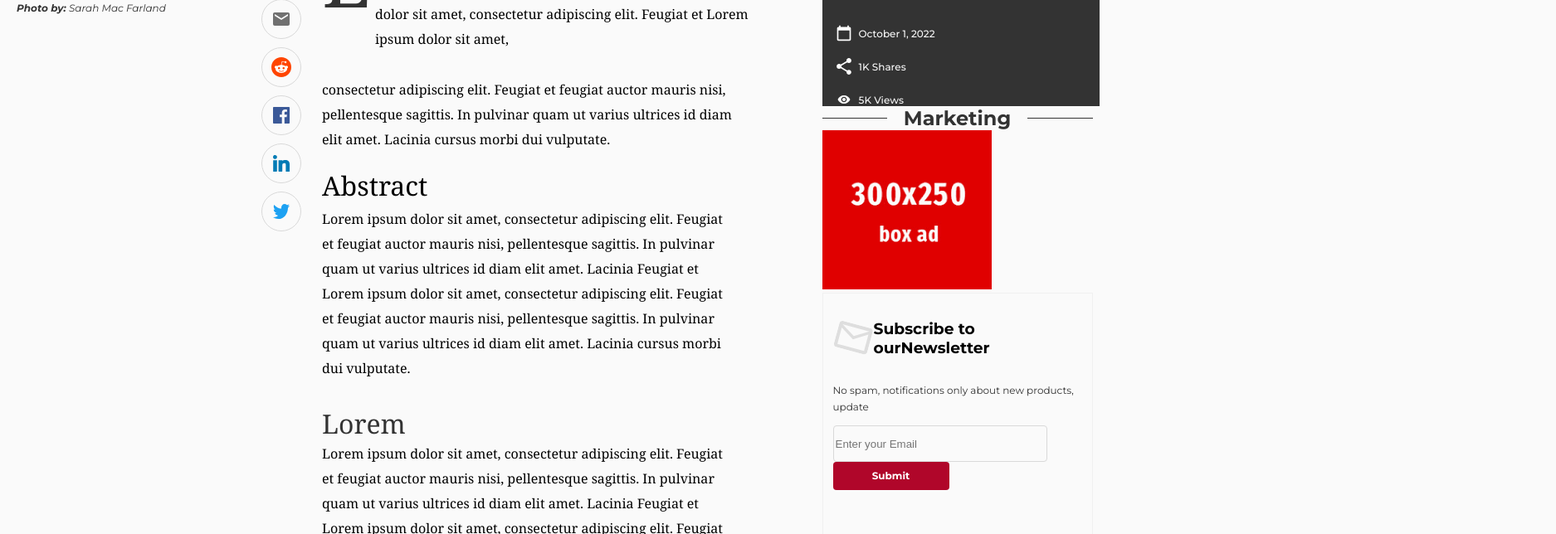
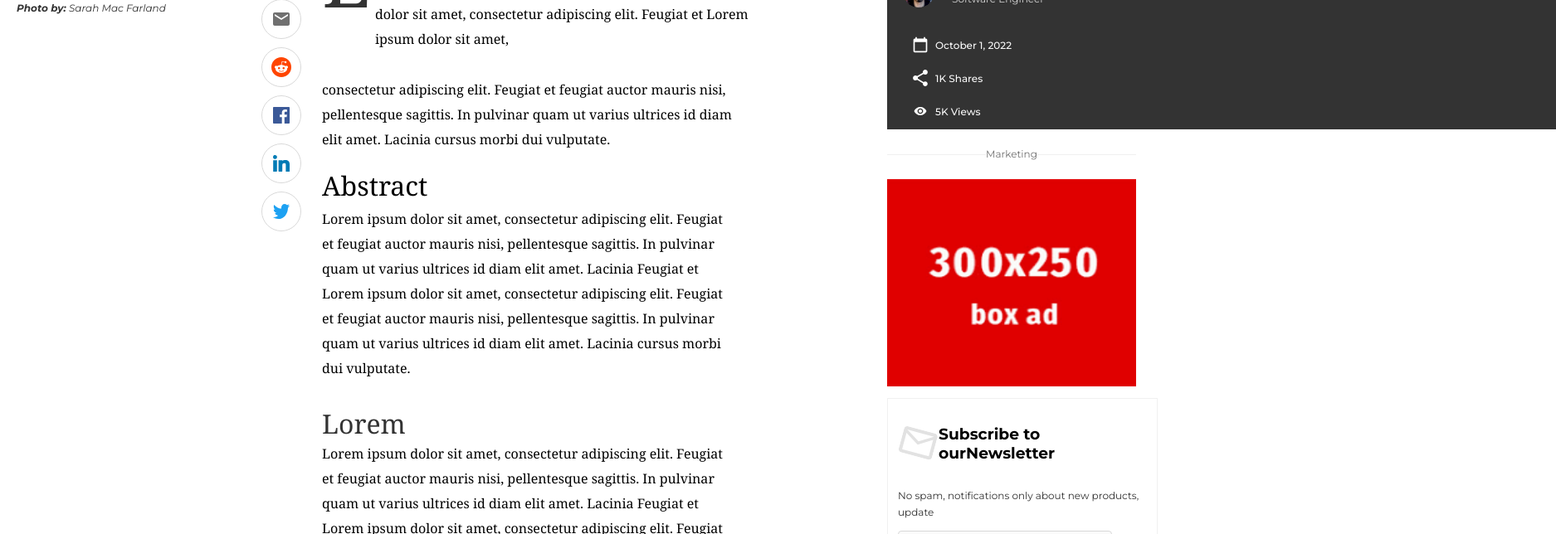
Before and after one commit to RoaaTareq/Blog-task, a React app: page / in a window 1280 px wide. Shown: the part 1020-1664 px from the top of the page at 83% size, 1875 px wide, since content can reach past the window. Built offline with nearby package versions, Linux system fonts and the light colour scheme.

Commit message:
all blog

```diff
--- a/src/pages/Blog/MarktingSide/Ads.jsx
+++ b/src/pages/Blog/MarktingSide/Ads.jsx
@@ -11,7 +11,7 @@ function Ads (){
     <span className="text">Marketing</span>
     <span className="line"></span>
   </div>
-  <img src={Banner} alt="Ads" />
+  <img src={Banner} alt="Ads" className="banner" />
 
         </div>
       </section>
--- a/src/pages/Home/Home.jsx
+++ b/src/pages/Home/Home.jsx
@@ -13,7 +13,7 @@ function Home(){
       <Navbar/>
         <TopSection/>
         <MainBlog/>
-        <Card/>
+        {/* <Card/>  */}
         <Footer/>
       </>
 
--- a/src/style.scss
+++ b/src/style.scss
@@ -5,7 +5,7 @@ body {
   padding: 0;
   box-sizing: border-box;
   overflow-x: hidden;
-  background-color: #fafafa;
+  background-color: #FFF
 }
 
 
--- a/src/styles/Ads.scss
+++ b/src/styles/Ads.scss
@@ -2,22 +2,34 @@
 .marketing-wrapper {display: flex;
 align-items: center;
 justify-content: center;
-width: 100%;
+width: 300px;
 max-width: 600px; /* Adjust max-width if needed */
-margin: 0 auto;
+margin: 20px 0 ;
+color: #F0F0F0;
 }
 
 
 .line {
 flex-grow: 1;
 height: 1px;
-background-color: #333;
+background-color: #F0F0F0;
 }
 
 /* Styling the text */
 .text {
-margin: 0 20px; /* Space between the lines */
-font-size: 24px;
-font-weight: bold;
-color: #333;
+
+    font-size: 12px;
+    font-weight: 400;
+    line-height: 20px;
+    text-align: center;
+   color: #707070;
+
 }
+
+.banner{
+
+    width: 300px;
+    height: 250px;
+    display: flex
+
+}
--- a/src/styles/about.scss
+++ b/src/styles/about.scss
@@ -1,8 +1,8 @@
 .about__container {
-  width: 100%;
+  width:770px;
   height: 224px;
   background-color: #333333;
-  padding: 4px;
+  padding: 18px;
 }
 
 .about__title {
--- a/src/styles/mainblog.scss
+++ b/src/styles/mainblog.scss
@@ -1,10 +1,10 @@
 .main-blog__container{
     display: flex;
- gap: 10%;
+
 }
 .first-section{
     display: flex;
-   width: 862.5px;
+
 }
 
 .second-section{
--- a/src/styles/subscribe.scss
+++ b/src/styles/subscribe.scss
@@ -1,8 +1,9 @@
 .subcribe{
     width: 300px;
-    height: 272px;
+    height: 252px;
     border:1px solid #f0F0F0;
     padding: 12px;
+    margin:14px  0;
 }
 .wrapp-title{
     display: flex
@@ -31,7 +32,7 @@ line-height: 16px;
 text-align: center;
 background-color: #B0062A;
 border-radius: 4px;
-
+margin: 14px 0;
 font-family: "Montserrat", sans-serif;
 
 }
```
